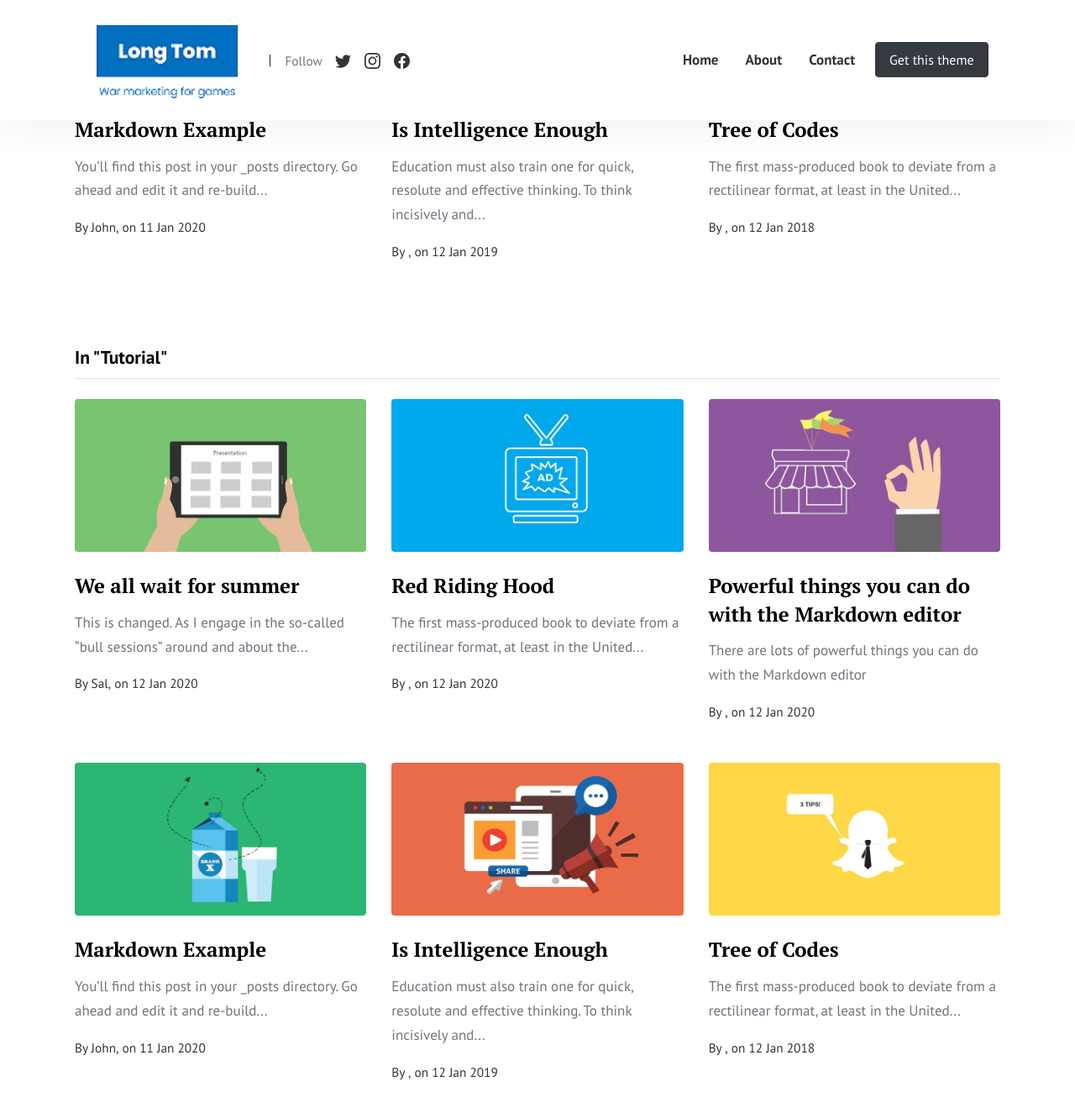
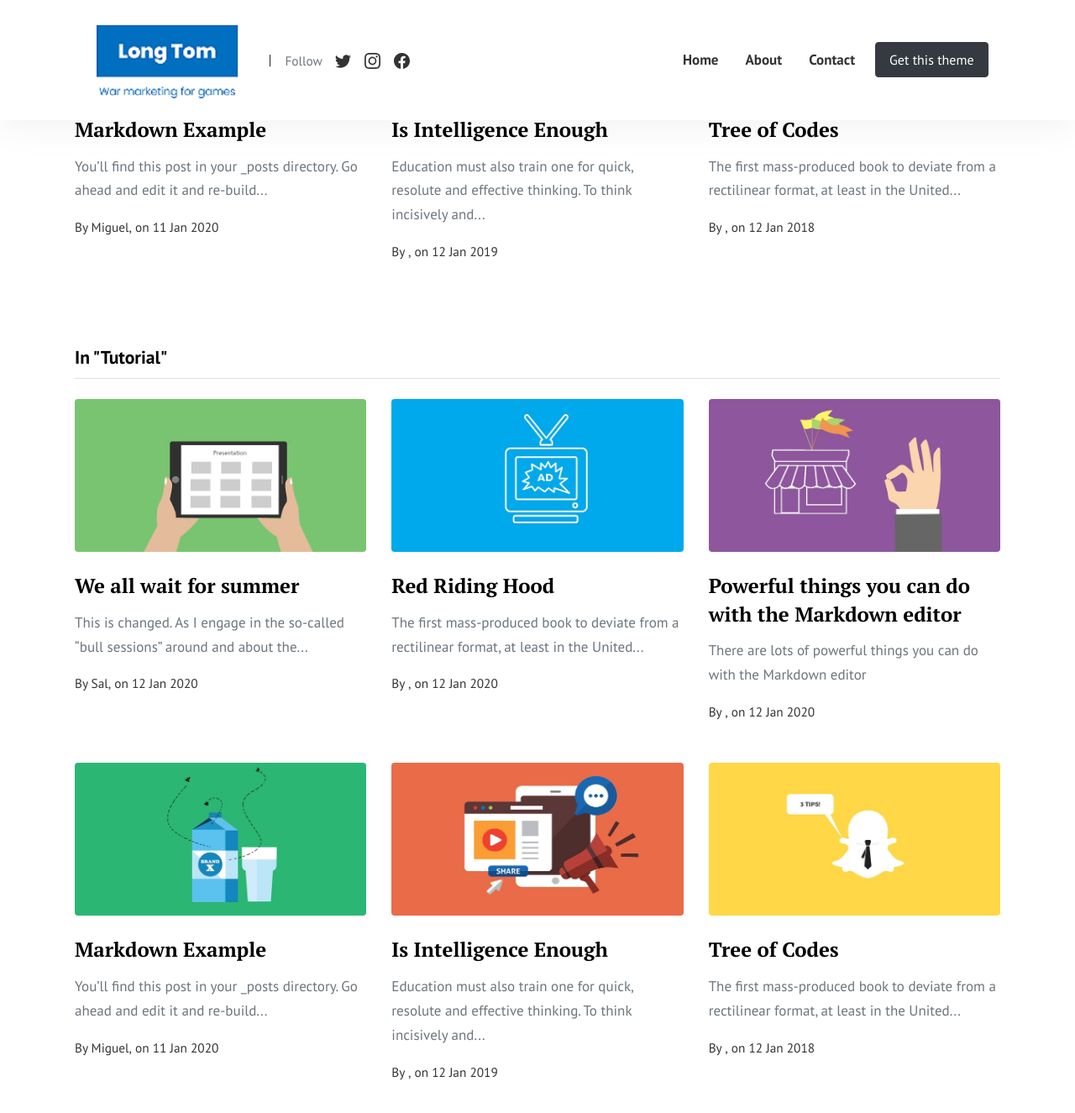
Before and after one commit to longtommkt/mywebsite1, a Jekyll site: the page built from pages/categories.html, in a window 1280 px wide and 1400 px high, scrolled down 732 px. Shown: the top 1325 px of the window at 84% size. Built offline with Jekyll 4.4.1, drawn with Linux system fonts in a browser that asks for light colours; some of the changed lines change nothing that is shown.

Commit message:
About refreshed

```diff
--- a/_config.yml
+++ b/_config.yml
@@ -33,13 +33,13 @@
     twitter: https://x.com/CamiloDaril
     description: "Polymath, Daril, is a sales specialist with expertise in various fields such as Human Resources management, Marketing, Political Science, and Game Development. With a broad perspective on business, exceptional interpersonal communication skills, bold leadership, and keen business acumen, he is the leader poised to become one of the biggest names in the gaming industry soon."
   john:
-    name: John
-    display_name: John
+    name: Miguel Camilo
+    display_name: Miguel
     avatar: 'assets/images/john.png'
-    email: wowthemesnet@gmail.com
+    email: miguel@longtom.ca
     web: https://www.wowthemes.net/category/jekyll-themes/
     twitter: https://twitter.com/wowthemesnet
-    description: "This is the author box. Write a short description of the author here. You are currently previewing Affiliates theme demo, a Jekyll template compatible with Github pages."
+    description: "Miguel is a commercial prospecting specialist, responsible for expanding Long Tom's roster of content creators and establishing key professional connections for the company in Brazil. He also serves as the company's official representative in the country."
 
 # Social
 social:
```
